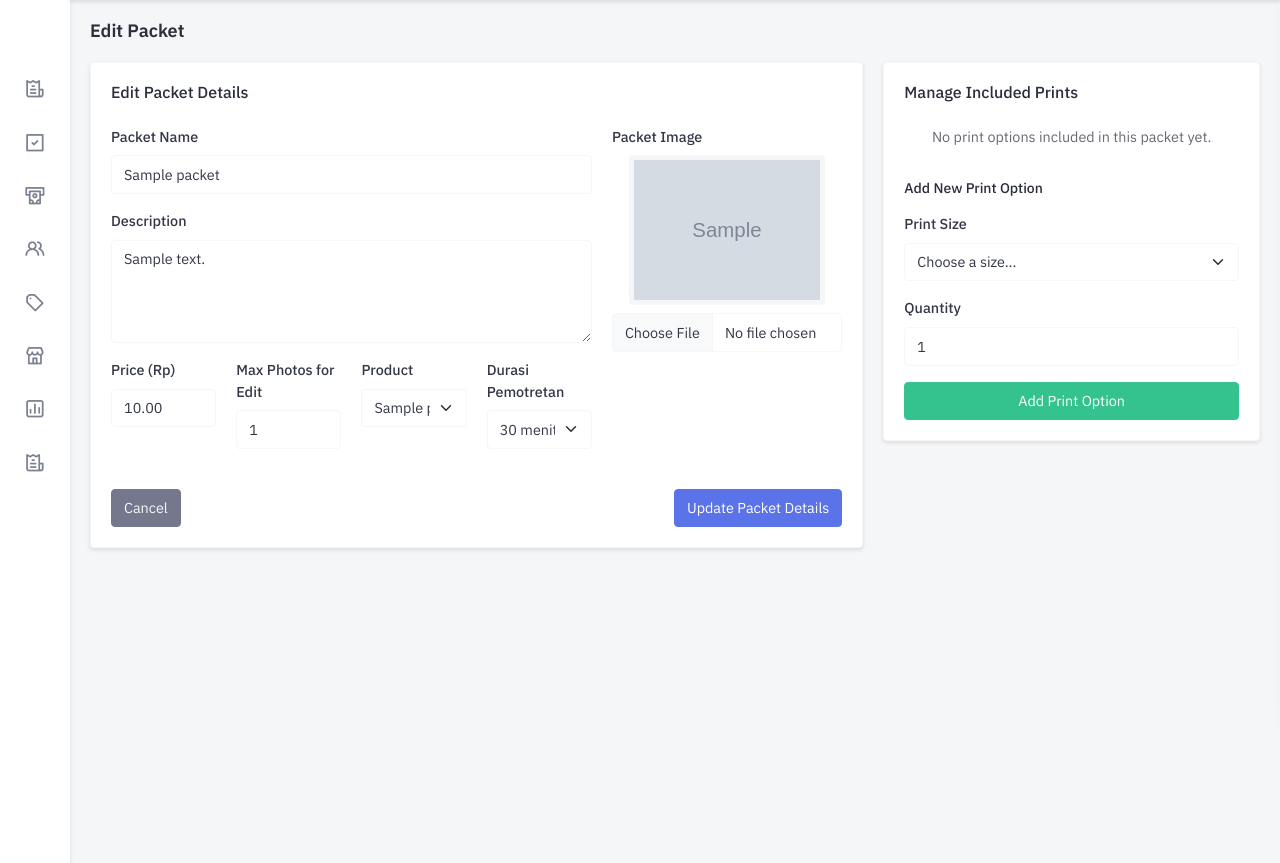
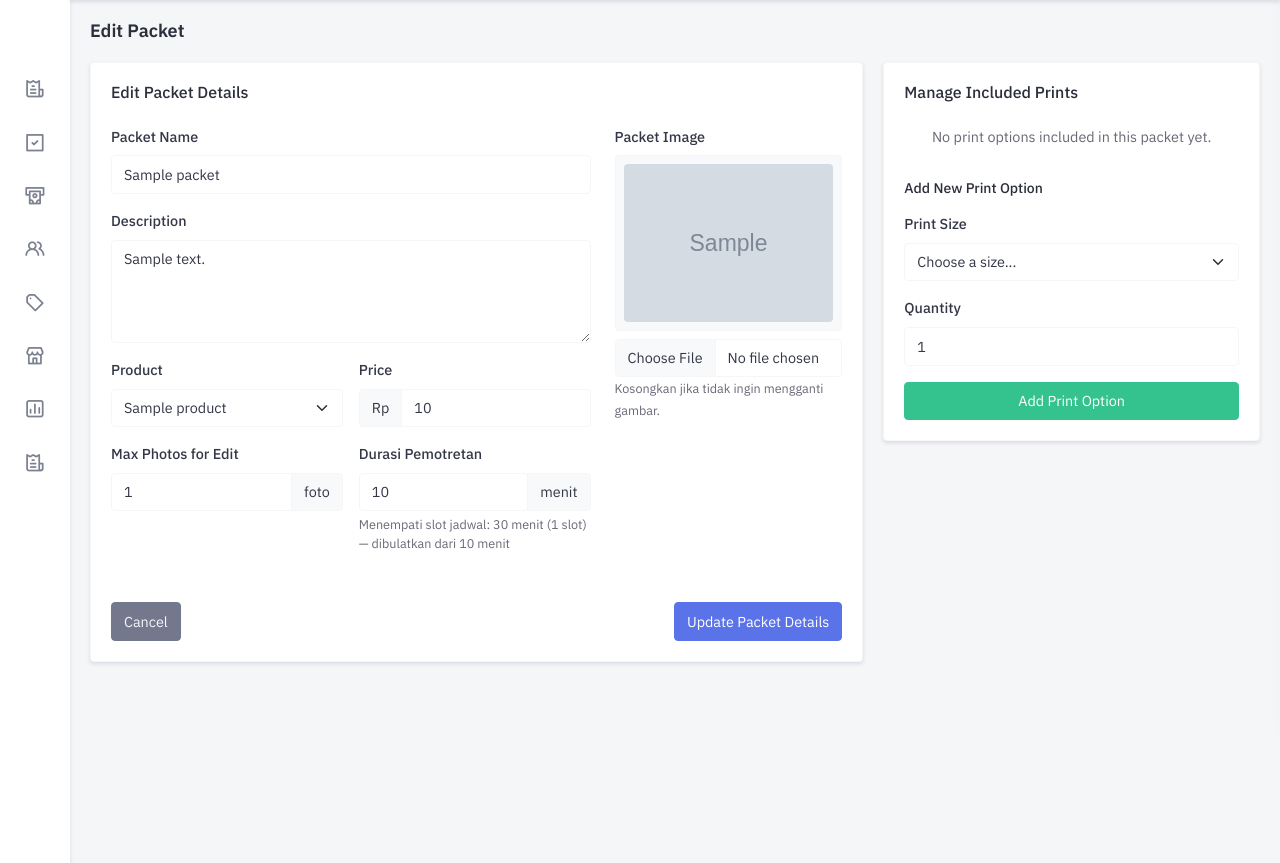
Before and after one commit to aazmhafidz09/Yunas-studio, a Laravel app: page /packets/1/edit in a window 1280 px wide. Shown: the part 70-933 px from the top of the page. Run offline with Laravel 10, Linux system fonts and the light colour scheme; a user stored in the database is signed in; data comes from the database, SQL or seed files in the repository; tables that the repository leaves empty hold one stand-in row (values such as "Sample post"); grey boxes marked "Sample" are stand-in pictures.

Commit message:
fix: round booking duration to 30-min slots with 15-min threshold
- Add Packet::roundToSlotMinutes()/slotCount(): remainder <= 15 min rounds down,
  > 15 min rounds up, minimum 1 slot (e.g. 40/45 -> 30, 50 -> 60, 85 -> 90)
- Use rounding when computing occupied slots so short sessions no longer
  block the following slot
- Allow free duration input (15-480 min) on packet forms with live slot hint
- Tidy edit packet form layout into a 2-column grid

```diff
--- a/app/Http/Controllers/PacketController.php
+++ b/app/Http/Controllers/PacketController.php
@@ -59,7 +59,7 @@ class PacketController extends Controller
             'description' => 'nullable|string',
             'price' => 'required|numeric',
             'max_photos_for_edit' => 'required|integer|min:0',
-            'duration_minutes'    => 'required|integer|min:30|max:480',
+            'duration_minutes'    => 'required|integer|min:15|max:480',
             'product_id' => 'required|exists:products,id',
             'image' => 'nullable|image|mimes:jpeg,png,jpg,gif|max:15360',
         ]);
@@ -109,7 +109,7 @@ class PacketController extends Controller
             'max_photos_for_edit' => 'required|integer|min:0',
             'product_id' => 'required|exists:products,id',
             'image' => 'nullable|image|mimes:jpeg,png,jpg,gif|max:15360',
-            'duration_minutes'    => 'required|integer|in:30,60,90,120,150,180,210,240',
+            'duration_minutes'    => 'required|integer|min:15|max:480',
 
         ]);
 
--- a/app/Http/Controllers/User/BookingController.php
+++ b/app/Http/Controllers/User/BookingController.php
@@ -43,7 +43,9 @@ class BookingController extends Controller
         $slots = [];
         // $start = Carbon::createFromFormat('H:i', $startTime);
         $start = Carbon::parse($startTime);
-        $slotCount = (int) ceil($durationMinutes / 30); // misal 60 menit → 2 slot
+        // Durasi dibulatkan ke kelipatan 30 menit (threshold 15 menit),
+        // mis. 40/45 menit → 1 slot, 50 menit → 2 slot. Lihat Packet::roundToSlotMinutes().
+        $slotCount = Packet::slotCount($durationMinutes);
 
         for ($i = 0; $i < $slotCount; $i++) {
             $slots[] = $start->copy()->addMinutes($i * 30)->format('H:i');
--- a/app/Models/Packet.php
+++ b/app/Models/Packet.php
@@ -21,6 +21,35 @@ class Packet extends Model
         'is_active',
         'duration_minutes'
     ];
+
+    /** Ukuran 1 slot jadwal (menit). */
+    public const SLOT_MINUTES = 30;
+
+    /** Sisa menit di atas kelipatan slot yang masih dibulatkan ke bawah. */
+    public const ROUND_THRESHOLD = 15;
+
+    /**
+     * Bulatkan durasi ke kelipatan 30 menit dengan threshold 15 menit:
+     * sisa ≤ 15 menit dibulatkan ke bawah, sisa > 15 menit dibulatkan ke
+     * atas, dan minimal 1 slot (30 menit).
+     *
+     *   15 → 30, 40 → 30, 45 → 30, 50 → 60, 60 → 60, 85 → 90
+     */
+    public static function roundToSlotMinutes(?int $minutes): int
+    {
+        $minutes = max(0, (int) $minutes);
+        $blocks = intdiv($minutes, self::SLOT_MINUTES);
+        if ($minutes % self::SLOT_MINUTES > self::ROUND_THRESHOLD) {
+            $blocks++;
+        }
+        return max(1, $blocks) * self::SLOT_MINUTES;
+    }
+
+    /** Jumlah slot 30 menit yang ditempati sebuah booking. */
+    public static function slotCount(?int $minutes): int
+    {
+        return intdiv(self::roundToSlotMinutes($minutes), self::SLOT_MINUTES);
+    }
 
     public function transaksis()
     {
--- a/resources/views/packets/edit.blade.php
+++ b/resources/views/packets/edit.blade.php
@@ -29,8 +29,9 @@
                     <form action="{{ route('packets.update', $packet->id) }}" method="POST" enctype="multipart/form-data">
                         @csrf
                         @method('PUT')
-                        <div class="row">
-                            <div class="col-md-8">
+                        <div class="row g-4">
+                            {{-- ── Kolom kiri: detail paket ── --}}
+                            <div class="col-lg-8">
                                 <div class="mb-3">
                                     <label for="name" class="form-label">Packet Name</label>
                                     <input type="text" class="form-control" id="name" name="name" value="{{ old('name', $packet->name) }}" required>
@@ -41,83 +42,88 @@
                                     <textarea class="form-control" id="description" name="description" rows="4">{{ old('description', $packet->description) }}</textarea>
                                 </div>
 
-                                <div class="row">
-                                    <div class="col-md-3">
-                                        <div class="mb-3">
-                                            <label for="price" class="form-label">Price (Rp)</label>
-                                            <input type="number" class="form-control" id="price" name="price" value="{{ old('price', $packet->price) }}" min="0" required>
+                                <div class="row g-3">
+                                    <div class="col-md-6">
+                                        <label for="product_id" class="form-label">Product</label>
+                                        <select class="form-select" id="product_id" name="product_id" required>
+                                            @foreach($products as $product)
+                                                <option value="{{ $product->id }}" {{ old('product_id', $packet->product_id) == $product->id ? 'selected' : '' }}>
+                                                    {{ $product->name }}
+                                                </option>
+                                            @endforeach
+                                        </select>
+                                    </div>
+                                    <div class="col-md-6">
+                                        <label for="price" class="form-label">Price</label>
+                                        <div class="input-group">
+                                            <span class="input-group-text">Rp</span>
+                                            <input type="number" class="form-control" id="price" name="price" value="{{ old('price', (int) $packet->price) }}" min="0" required>
                                         </div>
                                     </div>
-                                    <div class="col-md-3">
-                                        <div class="mb-3">
-                                            <label for="max_photos_for_edit" class="form-label">Max Photos for Edit</label>
+                                    <div class="col-md-6">
+                                        <label for="max_photos_for_edit" class="form-label">Max Photos for Edit</label>
+                                        <div class="input-group">
                                             <input type="number" class="form-control" id="max_photos_for_edit" name="max_photos_for_edit" value="{{ old('max_photos_for_edit', $packet->max_photos_for_edit) }}" min="0" required>
+                                            <span class="input-group-text">foto</span>
                                         </div>
                                     </div>
-                                    <div class="col-md-3">
-                                        <div class="mb-3">
-                                            <label for="product_id" class="form-label">Product</label>
-                                            <select class="form-select" id="product_id" name="product_id" required>
-                                                @foreach($products as $product)
-                                                    <option value="{{ $product->id }}" {{ old('product_id', $packet->product_id) == $product->id ? 'selected' : '' }}>
-                                                        {{ $product->name }}
-                                                    </option>
-                                                @endforeach
-                                            </select>
-                                        </div>
-                                    </div>
-                                    <div class="col-md-3">
-                                        <div class="mb-3">
-                                            <label for="duration_minutes" class="form-label">
-                                                Durasi Pemotretan
-                                            </label>
-                                            <select class="form-select @error('duration_minutes') is-invalid @enderror"
-                                                    id="duration_minutes"
-                                                    name="duration_minutes"
-                                                    required>
-                                                @php
-                                                    $durations = [
-                                                        30  => '30 menit',
-                                                        60  => '1 jam',
-                                                        90  => '1 jam 30 menit',
-                                                        120 => '2 jam',
-                                                        150 => '2 jam 30 menit',
-                                                        180 => '3 jam',
-                                                        210 => '3 jam 30 menit',
-                                                        240 => '4 jam',
-                                                    ];
-                                                @endphp
-                                                <option value="" disabled {{ old('duration_minutes', $packet->duration_minutes) ? '' : 'selected' }}>
-                                                    -- Pilih Durasi --
-                                                </option>
-                                                @foreach($durations as $value => $label)
-                                                    <option value="{{ $value }}"
-                                                        {{ old('duration_minutes', $packet->duration_minutes) == $value ? 'selected' : '' }}>
-                                                        {{ $label }}
-                                                    </option>
-                                                @endforeach
-                                            </select>
+                                    <div class="col-md-6">
+                                        <label for="duration_minutes" class="form-label">Durasi Pemotretan</label>
+                                        <div class="input-group has-validation">
+                                            <input type="number"
+                                                   class="form-control js-duration-input @error('duration_minutes') is-invalid @enderror"
+                                                   id="duration_minutes"
+                                                   name="duration_minutes"
+                                                   value="{{ old('duration_minutes', $packet->duration_minutes) }}"
+                                                   min="15" max="480" step="1" required>
+                                            <span class="input-group-text">menit</span>
                                             @error('duration_minutes')
                                                 <div class="invalid-feedback">{{ $message }}</div>
                                             @enderror
                                         </div>
+                                        <small class="text-muted d-block mt-1 js-duration-hint">
+                                            Slot jadwal dibulatkan per 30 menit (sisa &le; 15 menit dibulatkan ke bawah).
+                                        </small>
+                                        <script>
+                                            (function () {
+                                                const input = document.currentScript.parentElement.querySelector('.js-duration-input');
+                                                const hint  = document.currentScript.parentElement.querySelector('.js-duration-hint');
+                                                const fmt = m => (Math.floor(m / 60) ? Math.floor(m / 60) + ' jam' : '') + (m % 60 ? (m >= 60 ? ' ' : '') + (m % 60) + ' menit' : '');
+                                                const round = m => { let b = Math.floor(m / 30); if (m % 30 > 15) b++; return Math.max(1, b) * 30; };
+                                                const update = () => {
+                                                    const m = parseInt(input.value, 10);
+                                                    if (!m || m < 1) return;
+                                                    const r = round(m);
+                                                    hint.textContent = 'Menempati slot jadwal: ' + fmt(r) + ' (' + (r / 30) + ' slot)' + (r !== m ? ' — dibulatkan dari ' + fmt(m) : '');
+                                                };
+                                                input.addEventListener('input', update);
+                                                update();
+                                            })();
+                                        </script>
                                     </div>
                                 </div>
                             </div>
-                            <div class="col-md-4">
-                                <div class="mb-3">
-                                    <label for="image" class="form-label">Packet Image</label>
+
+                            {{-- ── Kolom kanan: gambar paket ── --}}
+                            <div class="col-lg-4">
+                                <label for="image" class="form-label">Packet Image</label>
+                                <div class="border rounded p-2 mb-2 text-center bg-light">
                                     @if($packet->image)
-                                        <div class="mb-2 text-center">
-                                            <img src="{{ Storage::url($packet->image) }}" alt="{{ $packet->name }}" class="img-fluid img-thumbnail rounded" style="max-height: 150px;">
+                                        <img src="{{ Storage::url($packet->image) }}" alt="{{ $packet->name }}" class="img-fluid rounded" style="max-height: 180px; object-fit: cover;">
+                                    @else
+                                        <div class="text-muted py-5">
+                                            <i class="bx bx-image-alt" style="font-size: 40px;"></i>
+                                            <div class="small">Belum ada gambar</div>
                                         </div>
                                     @endif
-                                    <input type="file" class="form-control" id="image" name="image" accept="image/*">
                                 </div>
+                                <input type="file" class="form-control" id="image" name="image" accept="image/*">
+                                <small class="text-muted">Kosongkan jika tidak ingin mengganti gambar.</small>
                             </div>
                         </div>
 
-                        <div class="d-flex justify-content-between mt-4">
+                        <hr class="my-4">
+                        <div class="d-flex justify-content-between">
                             <a href="{{ route('packets.product', $packet->product_id) }}" class="btn btn-secondary">Cancel</a>
                             <button type="submit" class="btn btn-primary">Update Packet Details</button>
                         </div>
```
Also changed, not shown: resources/views/packets/create.blade.php (+31 -29 lines).
